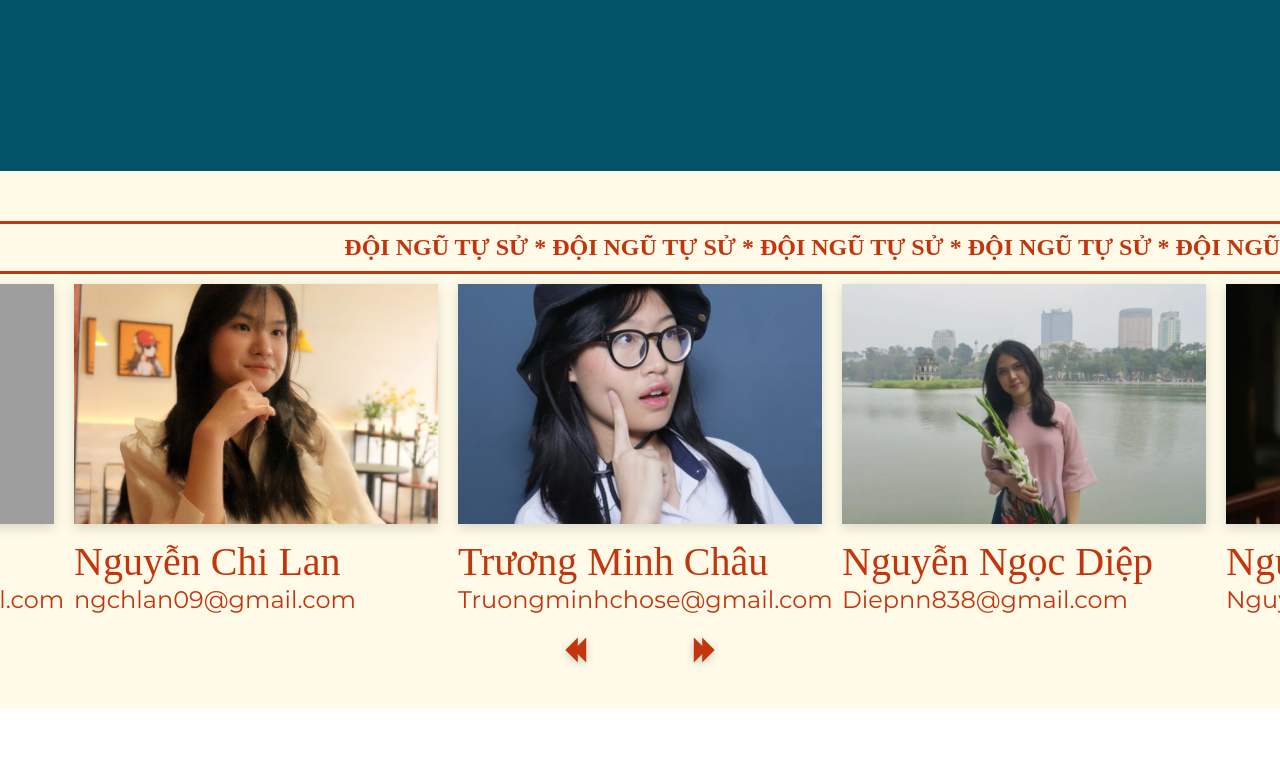
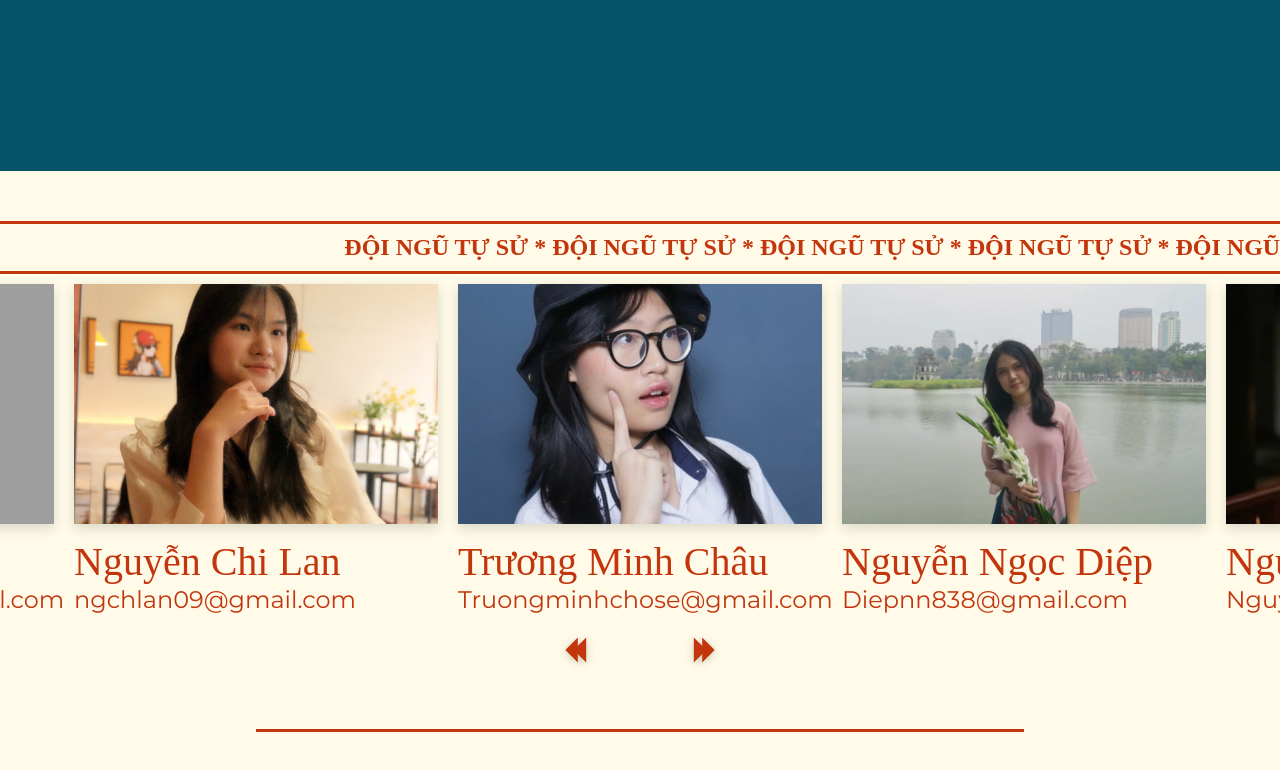
Before and after one commit to BuiThang30/tusu, a website: page public/home.html in a window 1280 px wide. Shown: the part 4678-5448 px from the top of the page. Before the commit the page ends 5387 px from the top, so only its background shows below. Drawn offline with Linux system fonts and the light colour scheme; grey boxes are pictures that could not be loaded; a web font is replaced by a local one.

Commit message:
3/10/2025-17:23

```diff
--- a/public/home.html
+++ b/public/home.html
@@ -432,6 +432,8 @@
         <img src="image/next.svg" alt="Next">
       </button>
     </div>
+
+    <div class="line"></div>
   </div>
   <script src="script.js"></script>
 </body>
```
